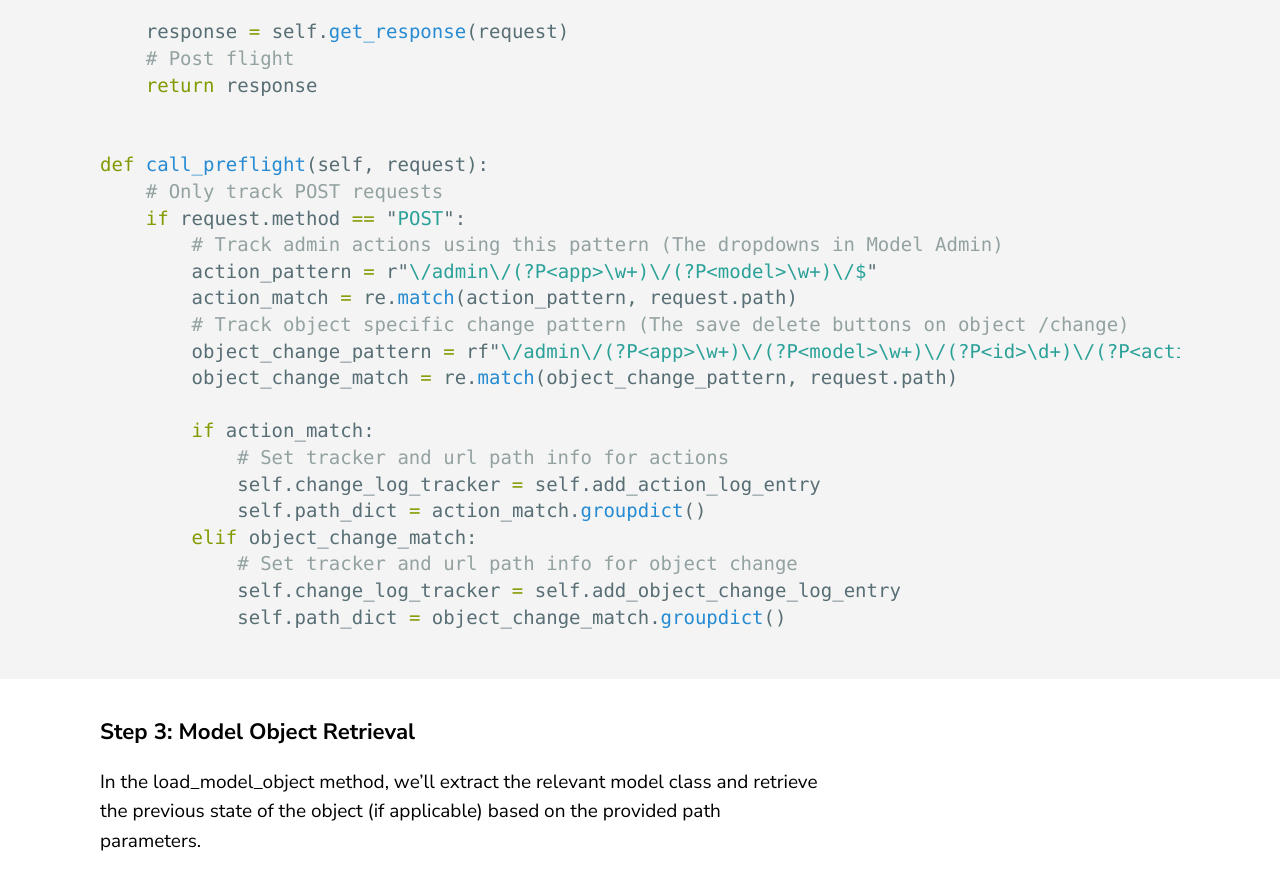
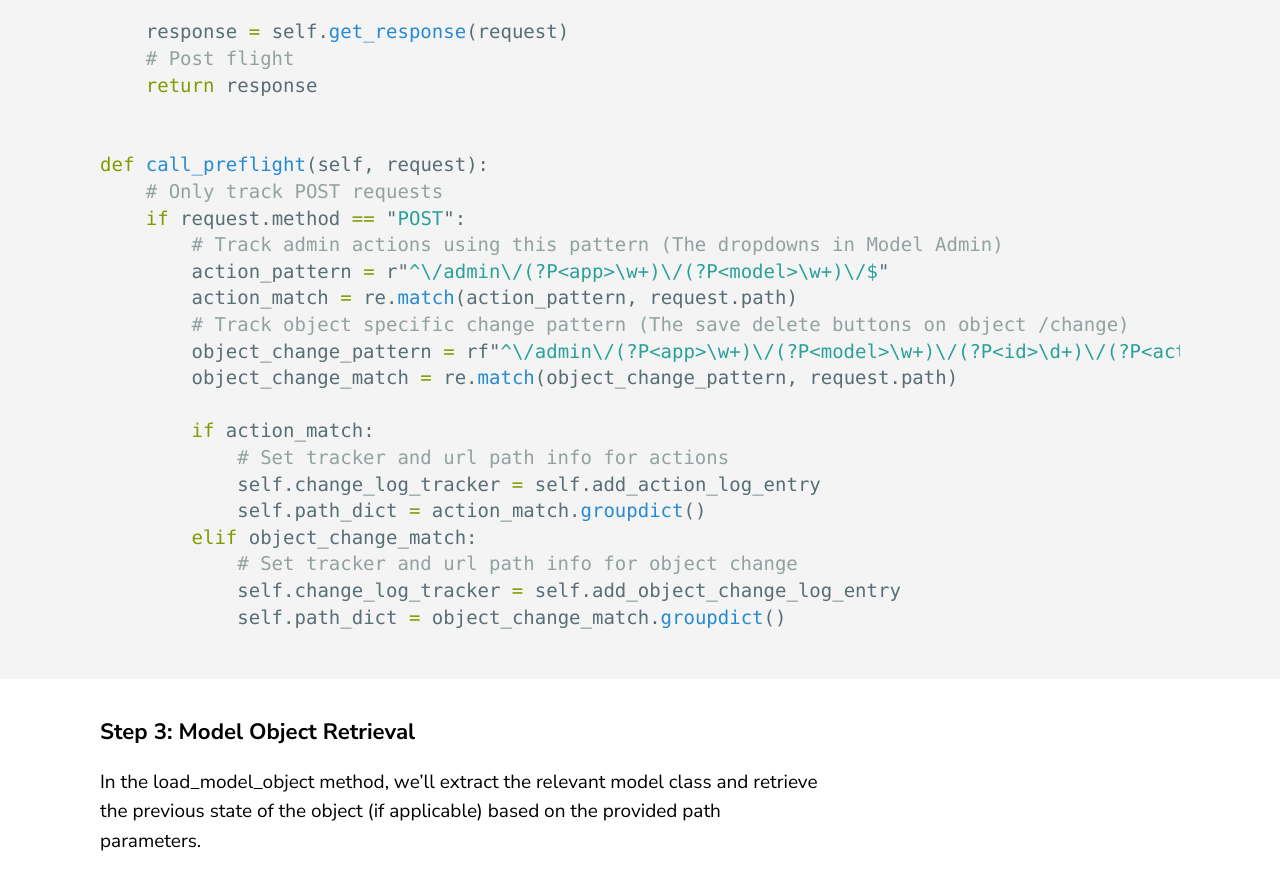
Before and after one commit to proxyroot/proxyroot.github.io, a Jekyll site: the page built from _posts/2024-04-05-django-admin-change-log-middleware.markdown, in a window 1280 px wide and 900 px high, scrolled down 2812 px. Shown: the top 890 px of the window. Built offline with Jekyll 4.4.1, drawn with Linux system fonts in a browser that asks for light colours; some of the changed text lies outside the part shown.

Commit message:
Fix regex

```diff
--- a/_posts/2024-04-05-django-admin-change-log-middleware.markdown
+++ b/_posts/2024-04-05-django-admin-change-log-middleware.markdown
@@ -54,10 +54,10 @@ def call_preflight(self, request):
     # Only track POST requests
     if request.method == "POST":
         # Track admin actions using this pattern (The dropdowns in Model Admin)
-        action_pattern = r"\/admin\/(?P<app>\w+)\/(?P<model>\w+)\/$"
+        action_pattern = r"^\/admin\/(?P<app>\w+)\/(?P<model>\w+)\/$"
         action_match = re.match(action_pattern, request.path)
         # Track object specific change pattern (The save delete buttons on object /change)
-        object_change_pattern = rf"\/admin\/(?P<app>\w+)\/(?P<model>\w+)\/(?P<id>\d+)\/(?P<action>\w+)\/$"
+        object_change_pattern = rf"^\/admin\/(?P<app>\w+)\/(?P<model>\w+)\/(?P<id>\d+)\/(?P<action>\w+)\/$"
         object_change_match = re.match(object_change_pattern, request.path)
 
         if action_match:
@@ -246,10 +246,10 @@ class ChangeLogMiddleware:
         # Only track POST requests
         if request.method == "POST":
             # Track admin actions using this pattern (The dropdowns in Model Admin)
-            action_pattern = r"\/admin\/(?P<app>\w+)\/(?P<model>\w+)\/$"
+            action_pattern = r"^\/admin\/(?P<app>\w+)\/(?P<model>\w+)\/$"
             action_match = re.match(action_pattern, request.path)
             # Track object specific change pattern (The save delete buttons on object /change)
-            object_change_pattern = rf"\/admin\/(?P<app>\w+)\/(?P<model>\w+)\/(?P<id>\d+)\/(?P<action>\w+)\/$"
+            object_change_pattern = rf"^\/admin\/(?P<app>\w+)\/(?P<model>\w+)\/(?P<id>\d+)\/(?P<action>\w+)\/$"
             object_change_match = re.match(object_change_pattern, request.path)
 
             if action_match:
@@ -375,7 +375,6 @@ MIDDLEWARE = [
 
 ![image](https://github.com/proxyroot/proxyroot.github.io/assets/21299746/be6abff0-f37c-488a-9fb8-ab60f54a0210)
 
-
 ### Performing Admin Action
 
 ![image](https://github.com/proxyroot/proxyroot.github.io/assets/21299746/cfe38cd6-898e-4df8-a68a-1606dda1cea7)
```
